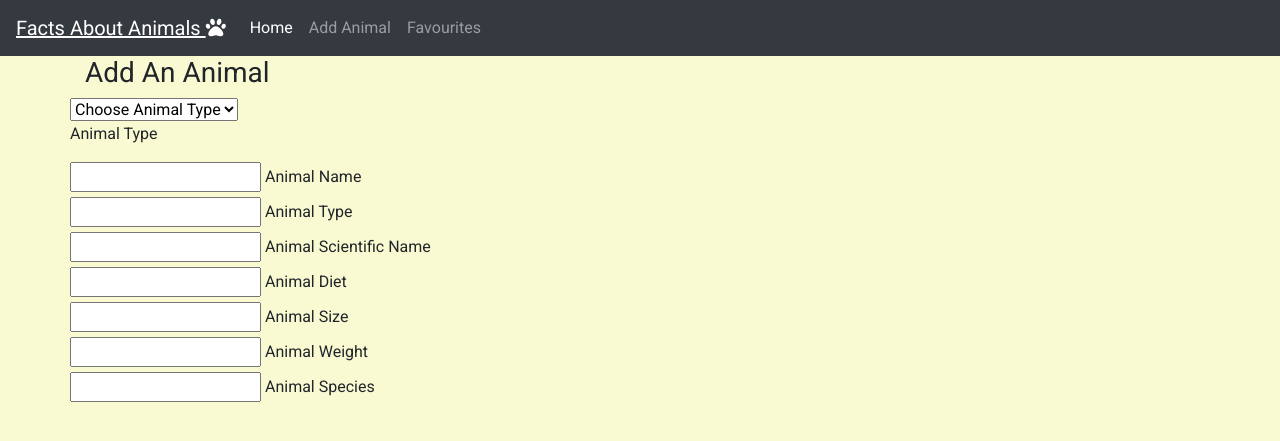
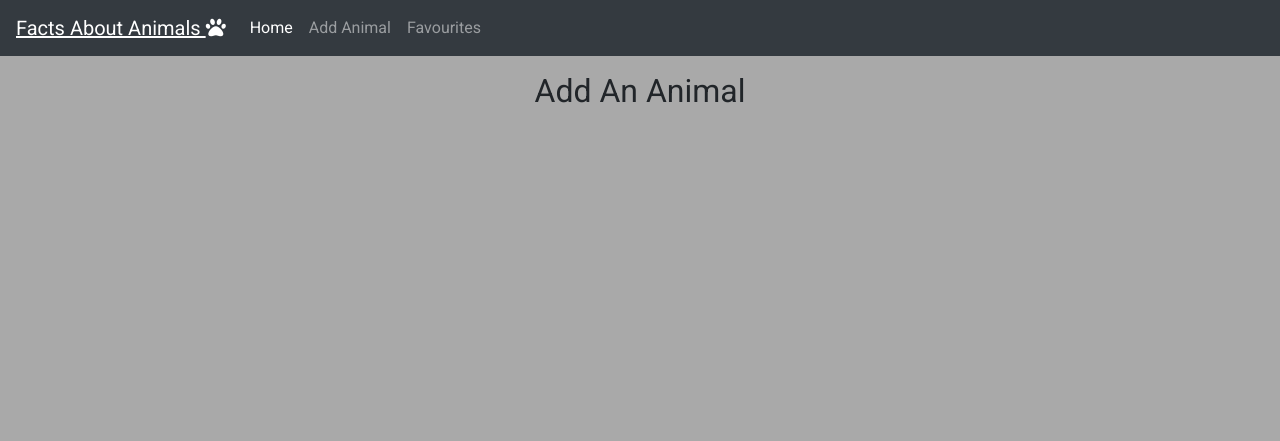
Before and after one commit to terencecistudent/Data-Centric-Dev-Project-TL, a Flask app: template templates/addanimal.html in a window 1280 px wide. Shown: the top 441 px of the page. Run offline with Flask 2, Linux system fonts and the light colour scheme; the template is opened without the code that fills it, so the values that code supplies are empty; some libraries are stand-ins or nearby versions.

Commit message:
Changes made to addanimal.html and animals.html

```diff
--- a/app.py
+++ b/app.py
@@ -48,9 +48,19 @@ def testing():
     return render_template("testing.html")
 
 
+# adding animals
 @app.route("/add_animals")
 def add_animals():
-    return render_template("addanimal.html", animalTypes=mongo.db.animal_types.find())
+    return render_template("addanimal.html",
+                            animalTypes=mongo.db.animal_types.find())
+
+
+# insert animals using POST
+@app.route("/insert_animal", methods=["POST"])
+def insert_animal():
+    animals = mongo.db.animals
+    animals.insert_one(request.form.to_dict())
+    return redirect(url_for("get_animals"))
 
 
 if __name__ == "__main__":
--- a/static/css/style.css
+++ b/static/css/style.css
@@ -1,5 +1,5 @@
 body{
-    background-color: lightgoldenrodyellow;
+    background-color: darkgray;
     font-family: 'Roboto', sans-serif;
 }
 
--- a/static/js/main.js
+++ b/static/js/main.js
@@ -1,5 +1,16 @@
 $(document).ready(function(){
-    $("#list-mammal").click(function(){
-        $("#accordion-mammals").replaceWith("Hello world!");
+    $(".list-group-item").click(function() {
+        let type = $(this).attr("id");
+        let animals = $(".animal");
+        $(animals).hide();
+        $("#" + type).show();
+
+        /* let mammals = $("#Mammals"),
+            birds = $("#Birds"),
+            fish = $("#Fish"),
+            reptiles = $("#Reptiles"),
+            amphibians = $("#Amphibians"),
+            invertebrates = $("#Invertebrates");
+        */
     });
 });
--- a/templates/addanimal.html
+++ b/templates/addanimal.html
@@ -2,75 +2,19 @@
 {% extends 'base.html' %}
 {% block content %}
 
-<h3>Add An Animal</h3>
+<!--Sub Heading For Page-->
+<div class="row pt-3 pb-3">
+    <div class="col">
+        <h2 class="text-center">Add An Animal</h2>
+    </div>
+</div>
 
 <div class="row">
-    <form action="{{ url_for('insert_animal') }}" method="post">
-        <!--Animal Type Selection-->
-        <div class="row">
-            <div class="col-12 input-field">
-                <!--Selecting Animal Type from Select Options-->
-                <select name="animal_type" id="animals">
-                    <option value="" disabled selected>Choose Animal Type</option>
-                    {% for type in animals %}
+    <div class="col-12">
+        <form action="" method="post">
 
-                        <option value="{{ type.animal_type }}">{{ type.animal_type }}</option>
-
-                    {% endfor %}
-                </select>
-                <p>Animal Type</p>
-            </div>
-        </div>
-        <!--Inserting Animal Name-->
-        <div class="row">
-            <div class="col-12 input-field">
-                <input id="animal_name" name="animal_name" type="text" class="validate">
-                <label for="">Animal Name</label>
-            </div>
-        </div>
-        <!--Inserting Animal Type-->
-        <div class="row">
-            <div class="col-12 input-field">
-                <input name="animal_type" id="animal_type" class="validate">
-                <label for="">Animal Type</label>
-            </div>
-        </div>
-        <!--Inserting Animal Scientific Name-->
-        <div class="row">
-            <div class="col-12 input-field">
-                <input name="animal_scientific_name" id="animal_scientific_name" class="validate">
-                <label for="">Animal Scientific Name</label>
-            </div>
-        </div>
-        <!--Inserting Animal Diet-->
-        <div class="row">
-            <div class="col-12 input-field">
-                <input name="animal_diet" id="animal_diet" class="validate">
-                <label for="">Animal Diet</label>
-            </div>
-        </div>
-        <!--Inserting Animal Size-->
-        <div class="row">
-            <div class="col-12 input-field">
-                <input name="animal_size" id="animal_size" class="validate">
-                <label for="">Animal Size</label>
-            </div>
-        </div>
-        <!--Inserting Animal Weight-->
-        <div class="row">
-            <div class="col-12 input-field">
-                <input name="animal_weight" id="animal_weight" class="validate">
-                <label for="">Animal Weight</label>
-            </div>
-        </div>
-        <!--Inserting Animal Species-->
-        <div class="row">
-            <div class="col-12 input-field">
-                <input name="animal_species" id="animal_species" class="validate">
-                <label for="">Animal Species</label>
-            </div>
-        </div>
-    </form>
+        </form>
+    </div>
 </div>
 
 {% endblock %}
--- a/templates/base.html
+++ b/templates/base.html
@@ -45,7 +45,6 @@
         {% endblock %}
     </div>
 
-    <script src="{{ url_for('static', filename='js/main.js') }}" type="text/javascript"></script>
     <script src="https://cdnjs.cloudflare.com/ajax/libs/jquery/3.4.1/jquery.min.js"></script>
     <script src="https://cdnjs.cloudflare.com/ajax/libs/popper.js/1.14.7/umd/popper.min.js" integrity="sha384-UO2eT0CpHqdSJQ6hJty5KVphtPhzWj9WO1clHTMGa3JDZwrnQq4sF86dIHNDz0W1" crossorigin="anonymous"></script>
     <script src="https://stackpath.bootstrapcdn.com/bootstrap/4.3.1/js/bootstrap.min.js" integrity="sha384-JjSmVgyd0p3pXB1rRibZUAYoIIy6OrQ6VrjIEaFf/nJGzIxFDsf4x0xIM+B07jRM" crossorigin="anonymous"></script>
@@ -54,5 +53,6 @@
             $('.collapse').collapse()
         });
     </script>
+    <script src="{{ url_for('static', filename='js/main.js') }}" type="text/javascript"></script>
 </body>
 </html>
```
Also changed, not shown: templates/allanimals.html (+46 -19 lines), templates/animals.html (+12 -3 lines).
